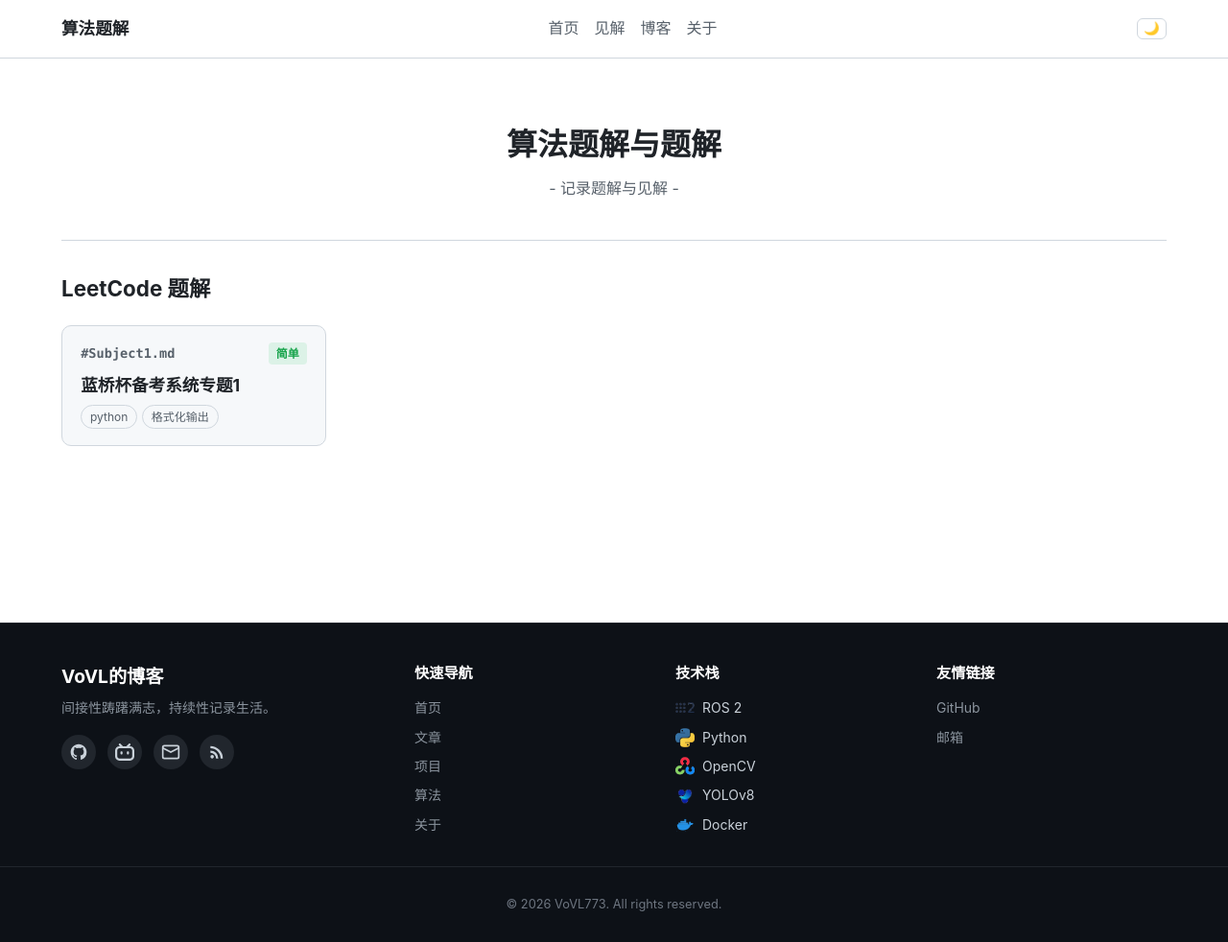
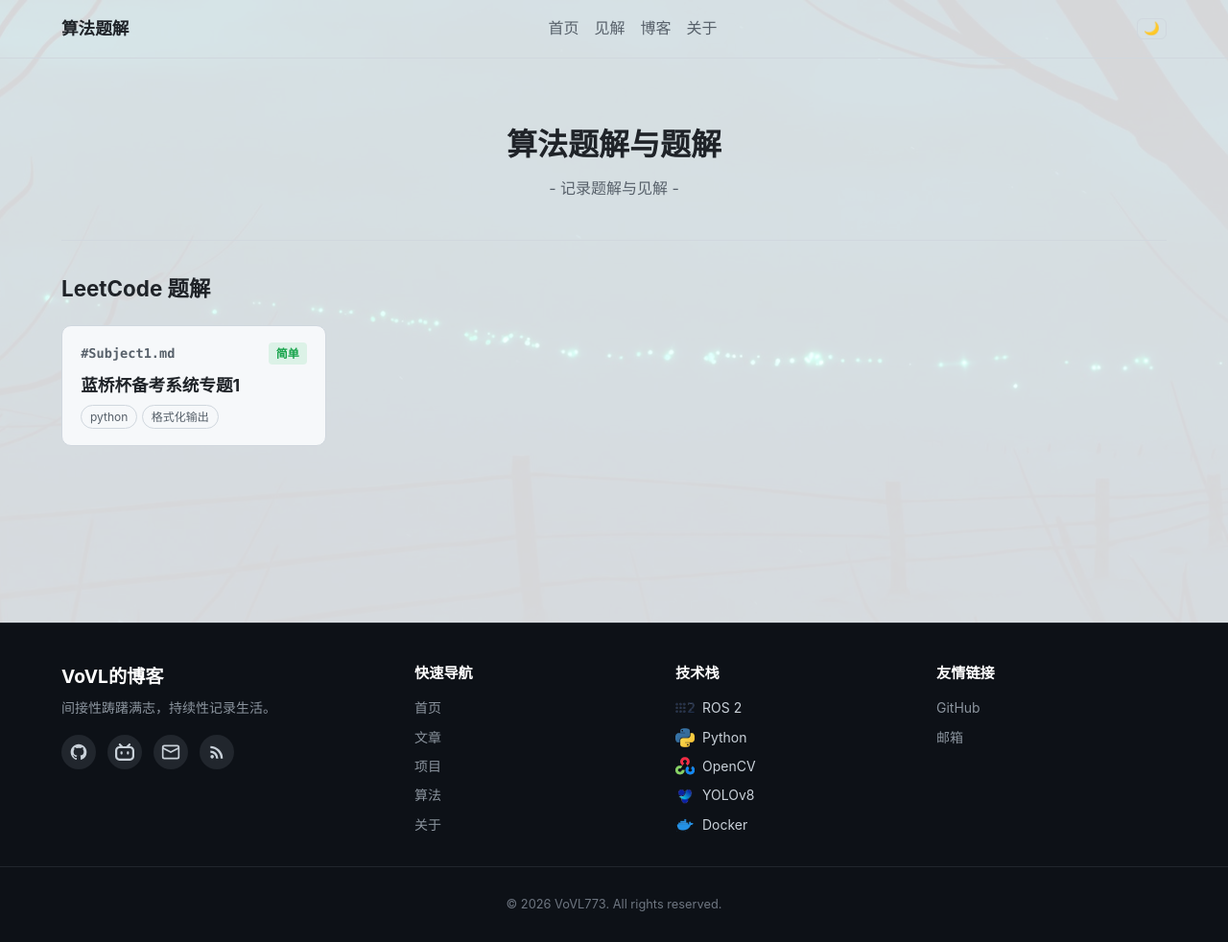
Before and after one commit to VoVL773/VoVL773.github.io, a Jekyll site: the page built from algorithm/index.html, in a window 1280 px wide. Shown: the whole page at 96% size. Built offline with Jekyll 4.4.1, drawn with Linux system fonts in a browser that asks for light colours.

Commit message:
add:添加网页背景

```diff
--- a/assets/css/main.scss
+++ b/assets/css/main.scss
@@ -22,6 +22,15 @@
   --tagbar-bg: #f5f7fa;
   --tag-active-bg: #ffffff;
   --tag-shadow: 0 1px 4px rgba(15, 23, 42, 0.1);
+
+  /* ===== 全站背景图 =====
+     浅色模式用高比例白色遮罩压淡图片,保证正文可读;
+     图片本身由 url() 引用 assets/images/icon&blanner/bg.jpg。 */
+  --page-bg-image: linear-gradient(
+      rgba(255, 255, 255, 0.84),
+      rgba(255, 255, 255, 0.84)
+    ),
+    url("/assets/images/icon&blanner/bg.jpg");
 
   /* ===== Banner 相关 =====
        背景图默认用渐变兜底,实际图片由 theme.js 设置 --hero-bg
@@ -51,6 +60,13 @@
   --tag-active-bg: #21262d;
   --tag-shadow: 0 1px 4px rgba(0, 0, 0, 0.5);
 
+  /* 暗色模式用深色遮罩压暗图片,保证浅色正文可读 */
+  --page-bg-image: linear-gradient(
+      rgba(13, 17, 23, 0.8),
+      rgba(13, 17, 23, 0.88)
+    ),
+    url("/assets/images/icon&blanner/bg.jpg");
+
   /* 暗色模式下遮罩加深,让白色文字在暗色图上仍清晰 */
   --hero-overlay: linear-gradient(
     to bottom,
@@ -70,12 +86,17 @@
 
 body {
   margin: 0;
-  background: var(--bg);
+  background-color: var(--bg);
+  background-image: var(--page-bg-image);
+  background-size: cover;
+  background-position: center;
+  background-attachment: fixed;
+  background-repeat: no-repeat;
   color: var(--text);
   font-family: -apple-system, BlinkMacSystemFont, "Segoe UI", "Microsoft YaHei", "PingFang SC", sans-serif;
   line-height: 1.6;
   /* 切换主题时平滑过渡 */
-  transition: background 0.2s, color 0.2s;
+  transition: background-color 0.2s, color 0.2s;
 }
 
 /* ===== 主体 ===== */
```
Also changed, not shown: assets/images/icon&blanner/0.jpg, assets/images/icon&blanner/1.jpg, assets/images/icon&blanner/bg.jpg (added), assets/images/icon&blanner/favicon.png, 6 other files.
